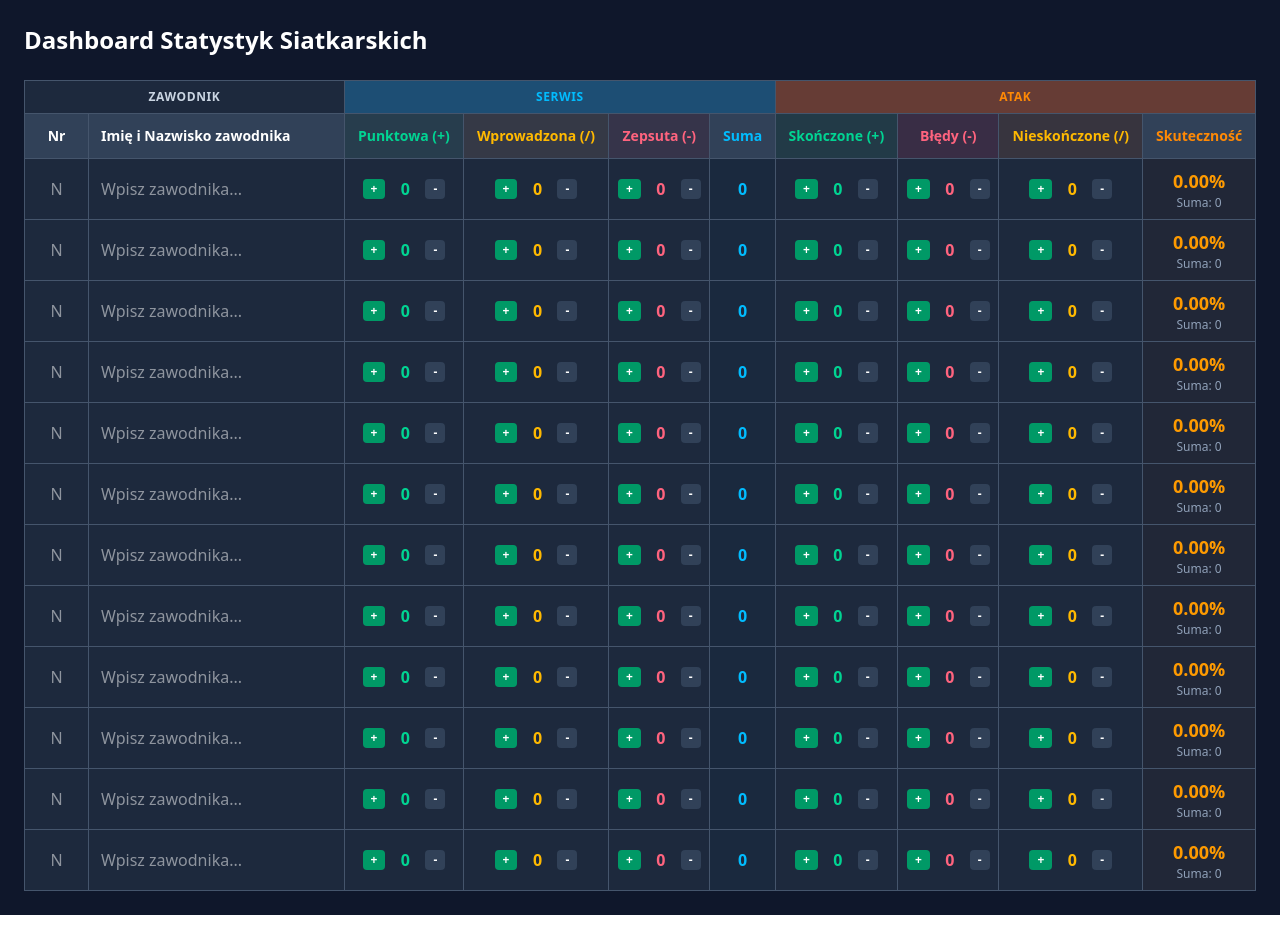
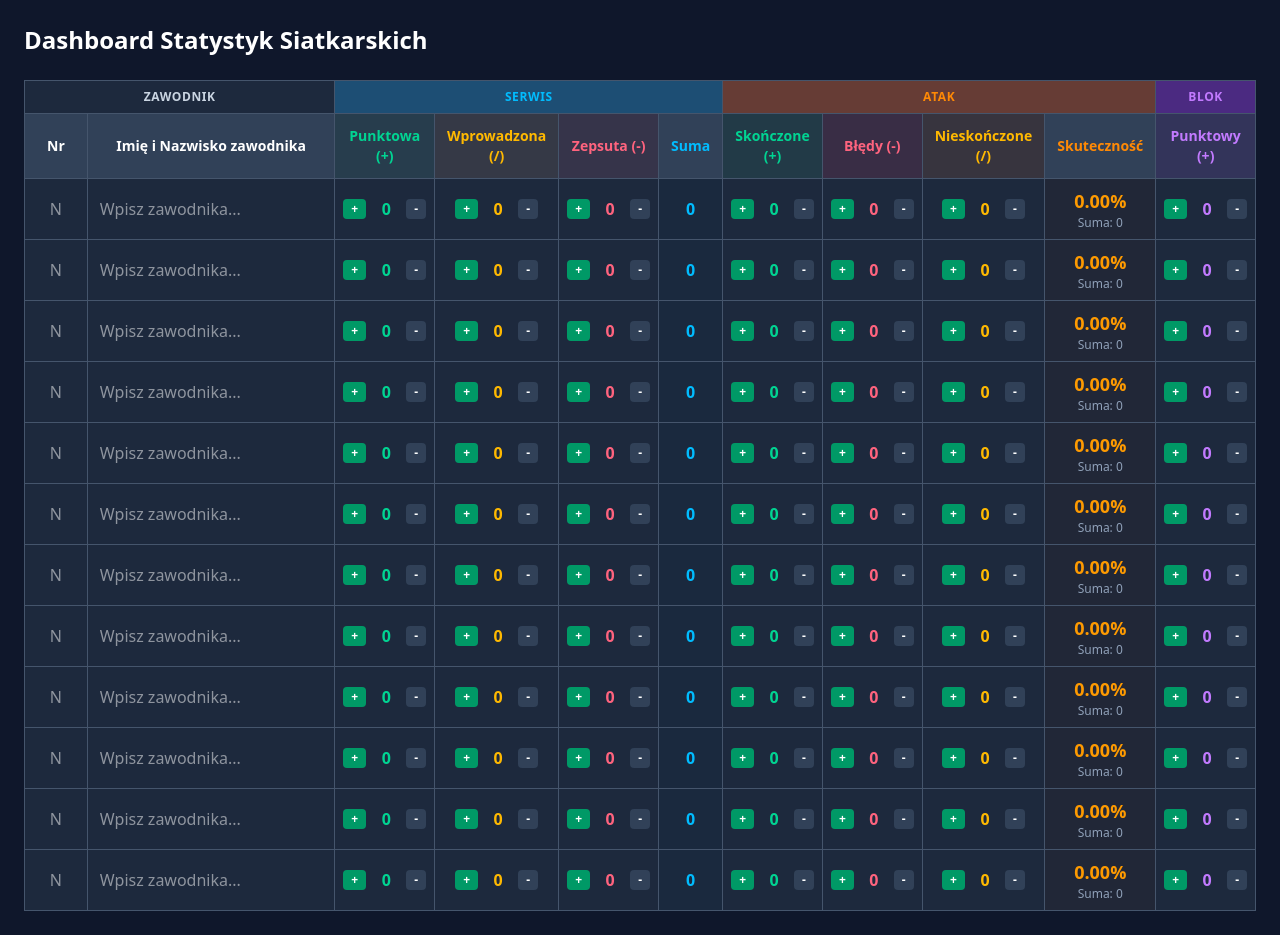
Before and after one commit to bartoszpodlewski92it/volleyball-stats-app, a Next.js app: page / in a window 1280 px wide. Built offline with nearby package versions, Linux system fonts and the light colour scheme.

Commit message:
add block stats

```diff
--- a/src/app/components/PlayerRow.tsx
+++ b/src/app/components/PlayerRow.tsx
@@ -3,6 +3,7 @@
 import { PlayerStats, OnInputChangeFn, OnStatChangeFn } from '../types/types';
 import PlayerAttackCells from './PlayerAttackCells';
 import PlayerServeCells from './PlayerServeCells';
+import StatCell from './statCell';
 
 interface PlayerRowProps {
   player: PlayerStats;
@@ -35,6 +36,9 @@ export default function PlayerRow({ player, onInputChange, onStatChange }: Playe
 
       <PlayerServeCells player={player} onStatChange={onStatChange} />
       <PlayerAttackCells player={player} onStatChange={onStatChange} />
+
+      {/* Dodana pojedyncza komórka bloku na końcu */}
+      <StatCell playerId={player.id} field="blockPoint" value={player.blockPoint} onStatChange={onStatChange} accentClass="text-purple-400" />
     </tr>
   );
 }
--- a/src/app/components/StatsTable.tsx
+++ b/src/app/components/StatsTable.tsx
@@ -2,6 +2,38 @@
 
 import { PlayerStats, OnInputChangeFn, OnStatChangeFn } from '../types/types';
 import PlayerRow from './PlayerRow';
+
+interface TableGroupHeaderProps {
+  title: string;
+  colSpan: number;
+  bgClass: string;
+  textClass: string;
+}
+
+function TableGroupHeader({ title, colSpan, bgClass, textClass }: TableGroupHeaderProps) {
+  return (
+    <th
+      colSpan={colSpan}
+      className={`p-2 border border-slate-600 text-center font-extrabold tracking-wider text-xs uppercase ${bgClass} ${textClass}`}
+    >
+      {title}
+    </th>
+  );
+}
+
+interface SubHeaderProps {
+  title: string;
+  widthClass?: string;
+  extraClass?: string;
+}
+
+function SubHeader({ title, widthClass = '', extraClass = '' }: SubHeaderProps) {
+  return (
+    <th className={`p-3 border border-slate-600 text-center ${widthClass} ${extraClass}`}>
+      {title}
+    </th>
+  );
+}
 
 interface StatsTableProps {
   players: PlayerStats[];
@@ -15,29 +47,26 @@ export default function StatsTable({ players, onInputChange, onStatChange }: Sta
       <table className="w-full border-collapse border border-slate-700 bg-slate-800 text-left">
         <thead>
           <tr className="bg-slate-700/60 text-sm border-b border-slate-600">
-            <th colSpan={2} className="p-2 border border-slate-600 text-center font-extrabold tracking-wider bg-slate-800 text-slate-300 text-xs uppercase">
-              ZAWODNIK
-            </th>
-            <th colSpan={4} className="p-2 border border-slate-600 text-center font-extrabold tracking-wider bg-sky-600/30 text-sky-400 text-xs uppercase">
-              SERWIS
-            </th>
-            <th colSpan={4} className="p-2 border border-slate-600 text-center font-extrabold tracking-wider bg-orange-600/30 text-orange-400 text-xs uppercase">
-              ATAK
-            </th>
+            <TableGroupHeader title="ZAWODNIK" colSpan={2} bgClass="bg-slate-800" textClass="text-slate-300" />
+            <TableGroupHeader title="SERWIS" colSpan={4} bgClass="bg-sky-600/30" textClass="text-sky-400" />
+            <TableGroupHeader title="ATAK" colSpan={4} bgClass="bg-orange-600/30" textClass="text-orange-400" />
+            <TableGroupHeader title="BLOK" colSpan={1} bgClass="bg-purple-600/30" textClass="text-purple-400" />
           </tr>
           <tr className="bg-slate-700 text-sm">
-            <th className="p-3 border border-slate-600 w-16 text-center">Nr</th>
-            <th className="p-3 border border-slate-600 w-64">Imię i Nazwisko zawodnika</th>
+            <SubHeader title="Nr" widthClass="w-16" />
+            <SubHeader title="Imię i Nazwisko zawodnika" widthClass="w-64" />
 
-            <th className="p-3 border border-slate-600 text-center bg-emerald-950/20 text-emerald-400">Punktowa (+)</th>
-            <th className="p-3 border border-slate-600 text-center bg-amber-950/20 text-amber-400">Wprowadzona (/)</th>
-            <th className="p-3 border border-slate-600 text-center bg-rose-950/20 text-rose-400">Zepsuta (-)</th>
-            <th className="p-3 border border-slate-600 text-center font-bold text-sky-400">Suma</th>
+            <SubHeader title="Punktowa (+)" extraClass="bg-emerald-950/20 text-emerald-400" />
+            <SubHeader title="Wprowadzona (/)" extraClass="bg-amber-950/20 text-amber-400" />
+            <SubHeader title="Zepsuta (-)" extraClass="bg-rose-950/20 text-rose-400" />
+            <SubHeader title="Suma" extraClass="font-bold text-sky-400" />
 
-            <th className="p-3 border border-slate-600 text-center bg-emerald-950/30 text-emerald-400">Skończone (+)</th>
-            <th className="p-3 border border-slate-600 text-center bg-rose-950/30 text-rose-400">Błędy (-)</th>
-            <th className="p-3 border border-slate-600 text-center bg-amber-950/30 text-amber-400">Nieskończone (/)</th>
-            <th className="p-3 border border-slate-600 text-center font-bold text-orange-400">Skuteczność</th>
+            <SubHeader title="Skończone (+)" extraClass="bg-emerald-950/30 text-emerald-400" />
+            <SubHeader title="Błędy (-)" extraClass="bg-rose-950/30 text-rose-400" />
+            <SubHeader title="Nieskończone (/)" extraClass="bg-amber-950/30 text-amber-400" />
+            <SubHeader title="Skuteczność" extraClass="font-bold text-orange-400" />
+
+            <SubHeader title="Punktowy (+)" extraClass="bg-purple-950/20 text-purple-400" />
           </tr>
         </thead>
         <tbody>
--- a/src/app/components/statCell.tsx
+++ b/src/app/components/statCell.tsx
@@ -1,11 +1,11 @@
 'use client';
 
-import { PlayerStats, OnStatChangeFn } from '../types/types';
+import { PlayerStats, OnStatChangeFn } from './../types/types';
 import StatControl from './StatControl';
 
 interface StatCellProps {
   playerId: number;
-  field: 'attackKill' | 'attackError' | 'attackCont' | 'serveAce' | 'serveCont' | 'serveError';
+  field: 'attackKill' | 'attackError' | 'attackCont' | 'serveAce' | 'serveCont' | 'serveError' | 'blockPoint';
   value: number;
   onStatChange: OnStatChangeFn;
   accentClass?: string;
--- a/src/app/page.tsx
+++ b/src/app/page.tsx
@@ -14,6 +14,7 @@ const initialRows: PlayerStats[] = Array.from({ length: 12 }, (_, i) => ({
   attackKill: 0,
   attackError: 0,
   attackCont: 0,
+  blockPoint: 0,
 }));
 
 export default function Home() {
@@ -25,7 +26,7 @@ export default function Home() {
 
   const handleStatChange = (
     id: number,
-    field: 'attackKill' | 'attackError' | 'attackCont' | 'serveAce' | 'serveCont' | 'serveError',
+    field: 'attackKill' | 'attackError' | 'attackCont' | 'serveAce' | 'serveCont' | 'serveError' | 'blockPoint',
     amount: 1 | -1
   ) => {
     setPlayers(players.map(p => p.id === id ? { ...p, [field]: Math.max(0, p[field] + amount) } : p));
--- a/src/app/types/types.ts
+++ b/src/app/types/types.ts
@@ -10,12 +10,14 @@ export interface PlayerStats {
   attackKill: number;
   attackError: number;
   attackCont: number;
+
+  blockPoint: number; // Blok punktowy
 }
 
 export type OnInputChangeFn = (id: number, field: 'number' | 'name', value: string) => void;
 
 export type OnStatChangeFn = (
   id: number,
-  field: 'attackKill' | 'attackError' | 'attackCont' | 'serveAce' | 'serveCont' | 'serveError',
+  field: 'attackKill' | 'attackError' | 'attackCont' | 'serveAce' | 'serveCont' | 'serveError' | 'blockPoint',
   amount: 1 | -1
 ) => void;
```
